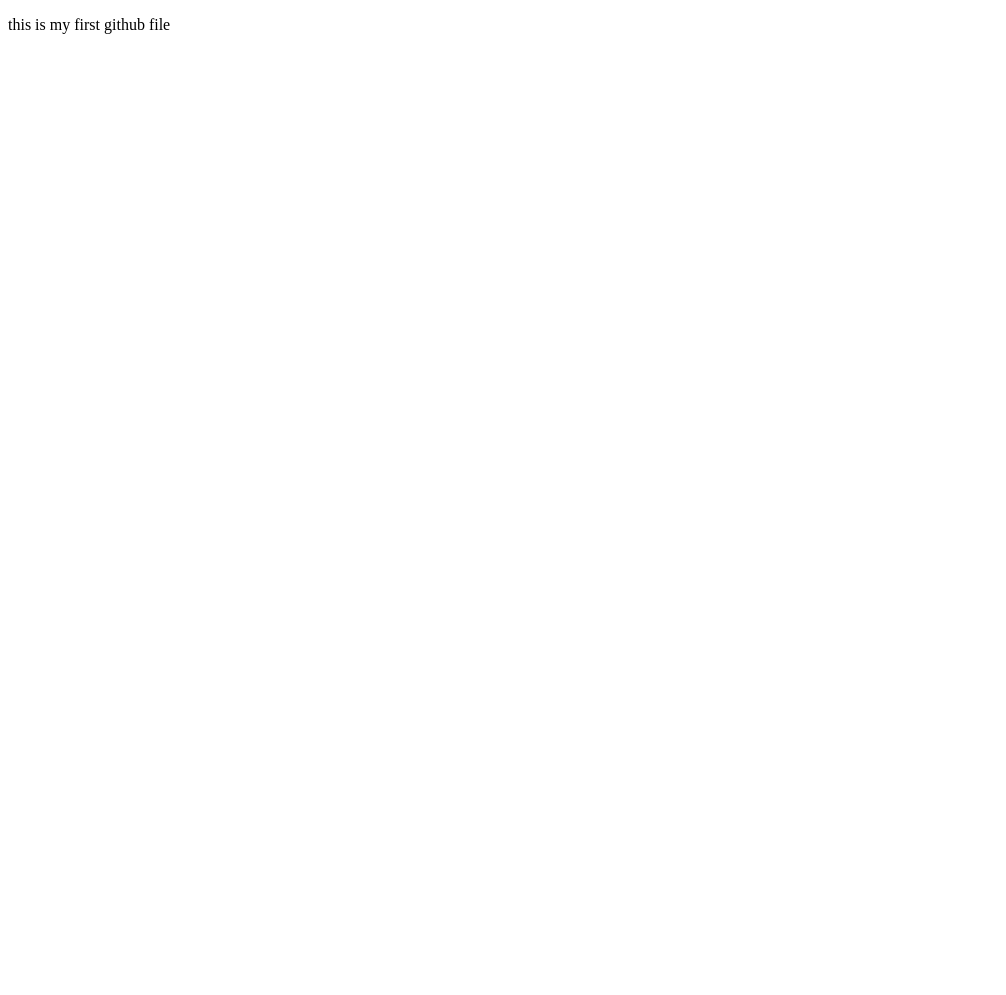
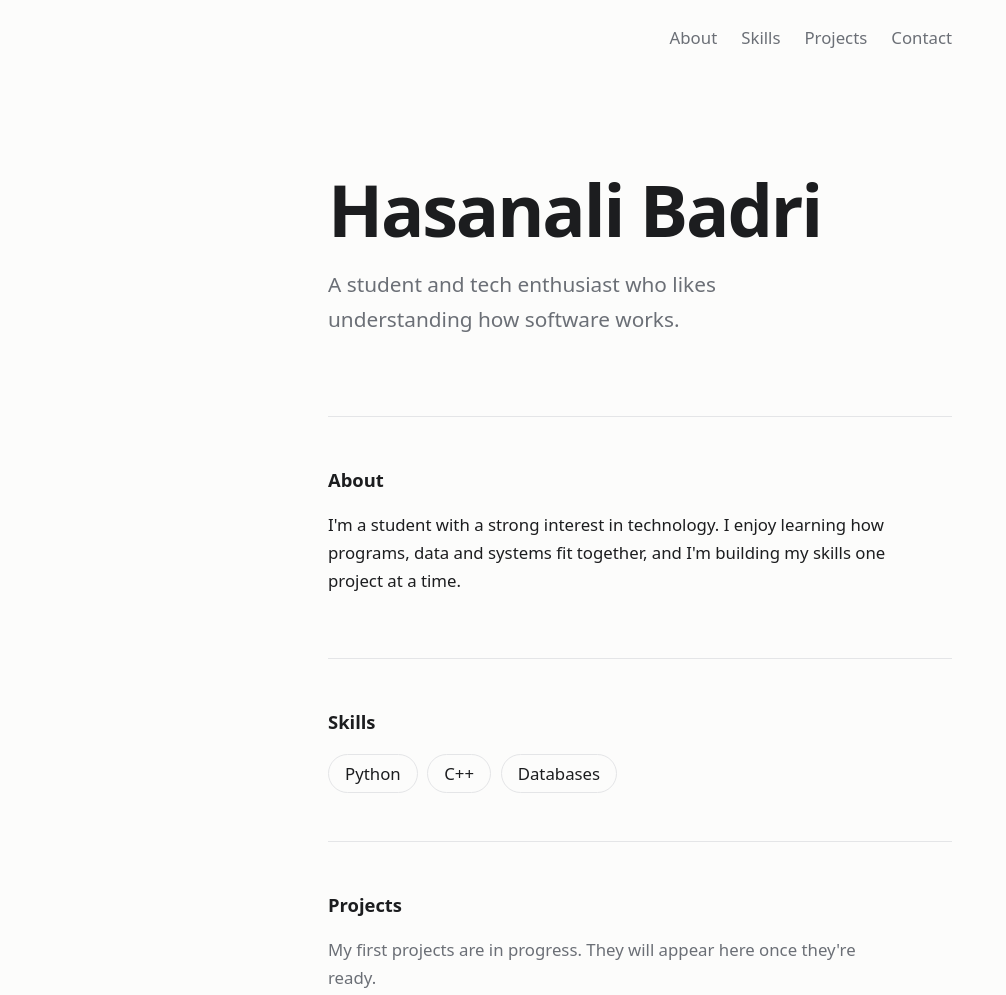
Before and after one commit to badri6627/new_repository, a plain HTML site: page index.html in a window 1280 px wide. Shown: the top 995 px of the page, without its empty margins (0-1006 px from the left). Before the commit the page ends 800 px from the top, so only its background shows below. Drawn offline with Linux system fonts and the light colour scheme.

Commit message:
Replace porfolio with new minimal version

```diff
--- a/index.html
+++ b/index.html
@@ -1,7 +1,110 @@
 <!DOCTYPE html>
+<html lang="en">
 <head>
-    <title>my_first_github_file</title>
+<meta charset="UTF-8">
+<meta name="viewport" content="width=device-width, initial-scale=1">
+<title>Hasanali Badri | Portfolio</title>
+<meta name="description" content="Portfolio of Hasanali Badri, a student and tech enthusiast working with Python, C++ and databases.">
+<style>
+  :root {
+    --bg: #fcfcfb;
+    --ink: #1c1d1f;
+    --muted: #6b6f76;
+    --line: #e4e5e7;
+    --accent: #2b4acb;
+  }
+  @media (prefers-color-scheme: dark) {
+    :root {
+      --bg: #17181a;
+      --ink: #ecedee;
+      --muted: #9a9ea5;
+      --line: #2c2e32;
+      --accent: #8da2ff;
+    }
+  }
+  * { box-sizing: border-box; }
+  html { scroll-behavior: smooth; }
+  body {
+    margin: 0;
+    background: var(--bg);
+    color: var(--ink);
+    font-family: system-ui, -apple-system, "Segoe UI", Roboto, Helvetica, Arial, sans-serif;
+    line-height: 1.65;
+    font-size: 1.05rem;
+  }
+  .wrap { max-width: 42rem; margin: 0 auto; padding: 0 1.5rem; }
+  header { padding: 1.5rem 0; }
+  nav { display: flex; gap: 1.5rem; justify-content: flex-end; }
+  a { color: var(--accent); text-underline-offset: 3px; }
+  nav a { color: var(--muted); text-decoration: none; }
+  nav a:hover { color: var(--ink); }
+  a:focus-visible { outline: 2px solid var(--accent); outline-offset: 3px; border-radius: 2px; }
+  .hero { padding: 6rem 0 5rem; }
+  h1 {
+    font-size: clamp(2.6rem, 9vw, 4.5rem);
+    line-height: 1.05;
+    letter-spacing: -0.03em;
+    margin: 0 0 1.25rem;
+    font-weight: 700;
+  }
+  .tagline { font-size: 1.3rem; color: var(--muted); margin: 0; max-width: 30rem; }
+  section { padding: 3rem 0; border-top: 1px solid var(--line); }
+  h2 { font-size: 1.15rem; margin: 0 0 1rem; font-weight: 650; }
+  p { margin: 0 0 1rem; max-width: 36rem; }
+  ul { list-style: none; padding: 0; margin: 0; display: flex; flex-wrap: wrap; gap: 0.6rem; }
+  li { border: 1px solid var(--line); border-radius: 999px; padding: 0.3rem 1rem; }
+  .muted { color: var(--muted); }
+  footer { padding: 3rem 0 4rem; color: var(--muted); font-size: 0.95rem; border-top: 1px solid var(--line); }
+  @media (prefers-reduced-motion: reduce) { html { scroll-behavior: auto; } }
+</style>
 </head>
 <body>
-    <p>this is my first github file</p>
+
+<header>
+  <div class="wrap">
+    <nav aria-label="Main">
+      <a href="#about">About</a>
+      <a href="#skills">Skills</a>
+      <a href="#projects">Projects</a>
+      <a href="#contact">Contact</a>
+    </nav>
+  </div>
+</header>
+
+<main class="wrap">
+  <div class="hero">
+    <h1>Hasanali Badri</h1>
+    <p class="tagline">A student and tech enthusiast who likes understanding how software works.</p>
+  </div>
+
+  <section id="about">
+    <h2>About</h2>
+    <p>I'm a student with a strong interest in technology. I enjoy learning how programs, data and systems fit together, and I'm building my skills one project at a time.</p>
+  </section>
+
+  <section id="skills">
+    <h2>Skills</h2>
+    <ul>
+      <li>Python</li>
+      <li>C++</li>
+      <li>Databases</li>
+    </ul>
+  </section>
+
+  <section id="projects">
+    <h2>Projects</h2>
+    <p class="muted">My first projects are in progress. They will appear here once they're ready.</p>
+  </section>
+
+  <section id="contact">
+    <h2>Contact</h2>
+    <p>Find me on GitHub: <a href="https://github.com/badri6627" target="_blank" rel="noopener">github.com/badri6627</a></p>
+  </section>
+</main>
+
+<footer>
+  <div class="wrap">&copy; 2026 Hasanali Badri</div>
+</footer>
+
 </body>
+</html>
```
